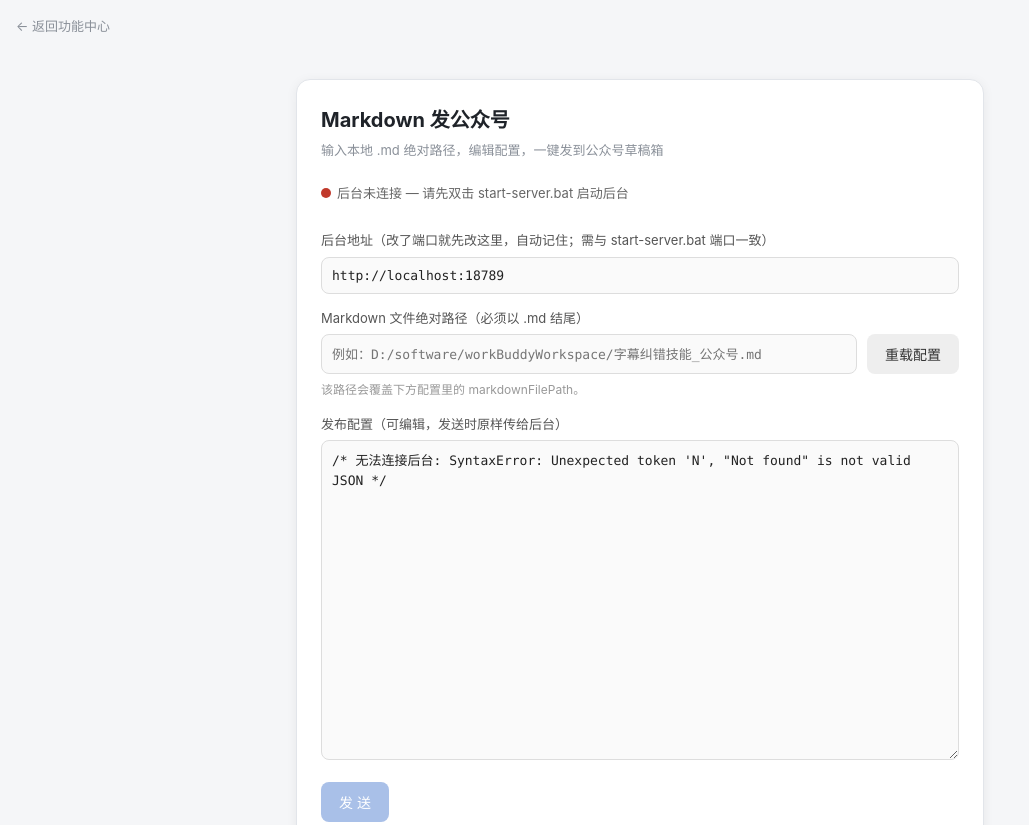
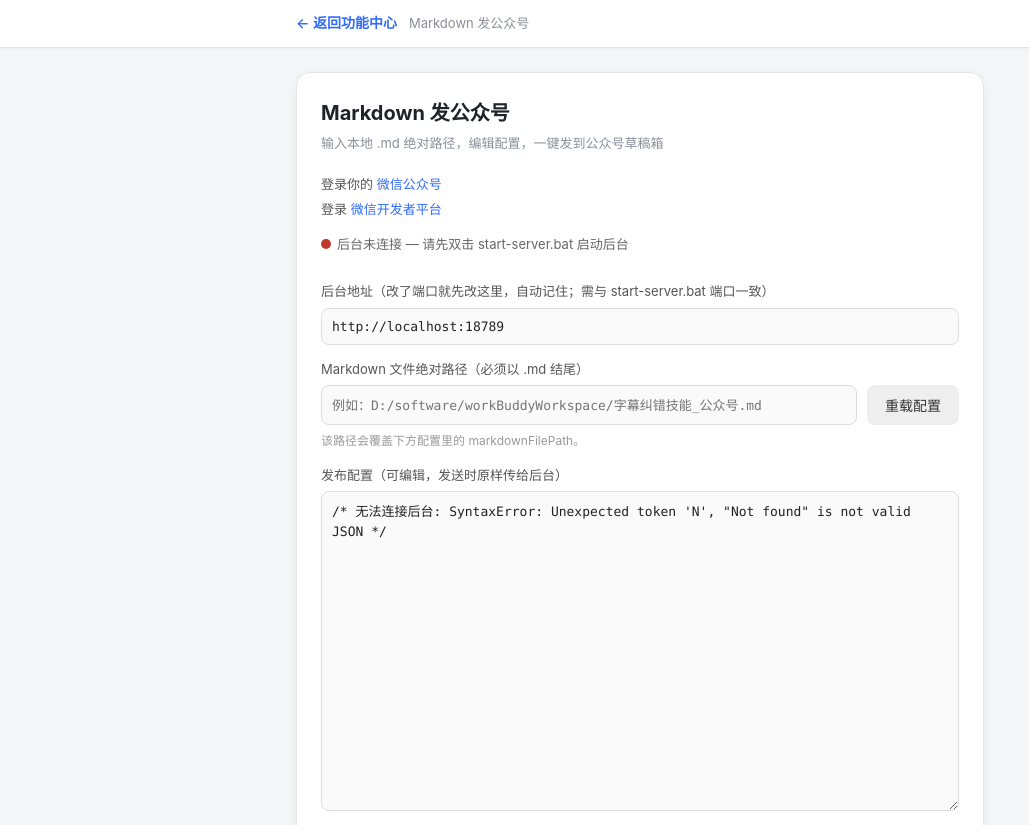
Before and after one commit to steelan9199/multi-func-web, a plain HTML site: page functions/wechat-publish/index.html in a window 1280 px wide. Shown: the top 825 px of the page, without its empty margins (0-1029 px from the left). Drawn offline with Linux system fonts and the light colour scheme; no server answers.

Commit message:
Update: 2026/8/18 02:34:17

```diff
--- a/base.js
+++ b/base.js
@@ -21,3 +21,30 @@
     }, 1600);
   };
 })();
+
+// 顶部固定导航条：返回功能中心（各功能页共用，由 base.js 统一注入）
+(function () {
+  if (document.getElementById("topbar")) return;
+  const bar = document.createElement("div");
+  bar.id = "topbar";
+  bar.className = "topbar";
+
+  const inner = document.createElement("div");
+  inner.className = "topbar-inner";
+
+  const back = document.createElement("a");
+  back.className = "topbar-back";
+  back.href = "../../index.html";
+  back.textContent = "← 返回功能中心";
+
+  const title = document.createElement("span");
+  title.className = "topbar-title";
+  title.textContent = document.title || "";
+
+  inner.appendChild(back);
+  inner.appendChild(title);
+  bar.appendChild(inner);
+
+  document.body.insertBefore(bar, document.body.firstChild);
+  document.body.classList.add("has-topbar");
+})();
--- a/functions/wechat-publish/index.html
+++ b/functions/wechat-publish/index.html
@@ -22,6 +22,22 @@
       }
       .dot.on {
         background: #27ae60;
+      }
+      .links {
+        display: flex;
+        flex-direction: column;
+        gap: 4px;
+        font-size: 13px;
+        color: #555;
+        margin-bottom: 12px;
+      }
+      .links a {
+        color: var(--primary);
+        text-decoration: none;
+      }
+      .links a:hover {
+        color: var(--primary-hover);
+        text-decoration: underline;
       }
       label {
         display: block;
@@ -92,11 +108,31 @@
     </style>
   </head>
   <body>
-    <a class="back-link" href="../../index.html">← 返回功能中心</a>
     <div class="wrap">
       <div class="card">
         <h1>Markdown 发公众号</h1>
         <p class="sub">输入本地 .md 绝对路径，编辑配置，一键发到公众号草稿箱</p>
+
+        <div class="links">
+          <div>
+            登录你的
+            <a
+              href="https://mp.weixin.qq.com"
+              target="_blank"
+              rel="noopener noreferrer"
+              >微信公众号</a
+            >
+          </div>
+          <div>
+            登录
+            <a
+              href="https://developers.weixin.qq.com/platform"
+              target="_blank"
+              rel="noopener noreferrer"
+              >微信开发者平台</a
+            >
+          </div>
+        </div>
 
         <div class="status">
           <span class="dot" id="dot"></span>
--- a/style.css
+++ b/style.css
@@ -42,16 +42,51 @@ h1 {
   margin: 0 0 20px;
 }
 
-/* 返回链接 */
-.back-link {
-  display: inline-block;
-  margin: 16px 0 0 16px;
+/* 顶部固定导航条（返回功能中心） */
+.topbar {
+  position: fixed;
+  top: 0;
+  left: 0;
+  right: 0;
+  height: 48px;
+  background: var(--card);
+  border-bottom: 1px solid var(--border);
+  box-shadow: 0 1px 4px rgba(0, 0, 0, 0.04);
+  z-index: 100;
+  display: flex;
+  align-items: center;
+}
+.topbar-inner {
+  max-width: 720px;
+  width: 100%;
+  margin: 0 auto;
+  padding: 0 16px;
+  display: flex;
+  align-items: center;
+  gap: 12px;
+}
+.topbar-back {
+  color: var(--primary);
+  font-size: 14px;
+  font-weight: 600;
+  text-decoration: none;
+  white-space: nowrap;
+}
+.topbar-back:hover {
+  color: var(--primary-hover);
+}
+.topbar-title {
   color: var(--muted);
   font-size: 13px;
-  text-decoration: none;
+  white-space: nowrap;
+  overflow: hidden;
+  text-overflow: ellipsis;
 }
-.back-link:hover {
-  color: var(--primary);
+body.has-topbar {
+  padding-top: 48px;
+}
+body.has-topbar .wrap {
+  margin-top: 24px;
 }
 
 /* 首页功能网格 */
```
Also changed, not shown: functions/color-wheel/index.html (+0 -1 lines), functions/filename-fix/index.html (+0 -1 lines), functions/skill-link/index.html (+0 -1 lines).
